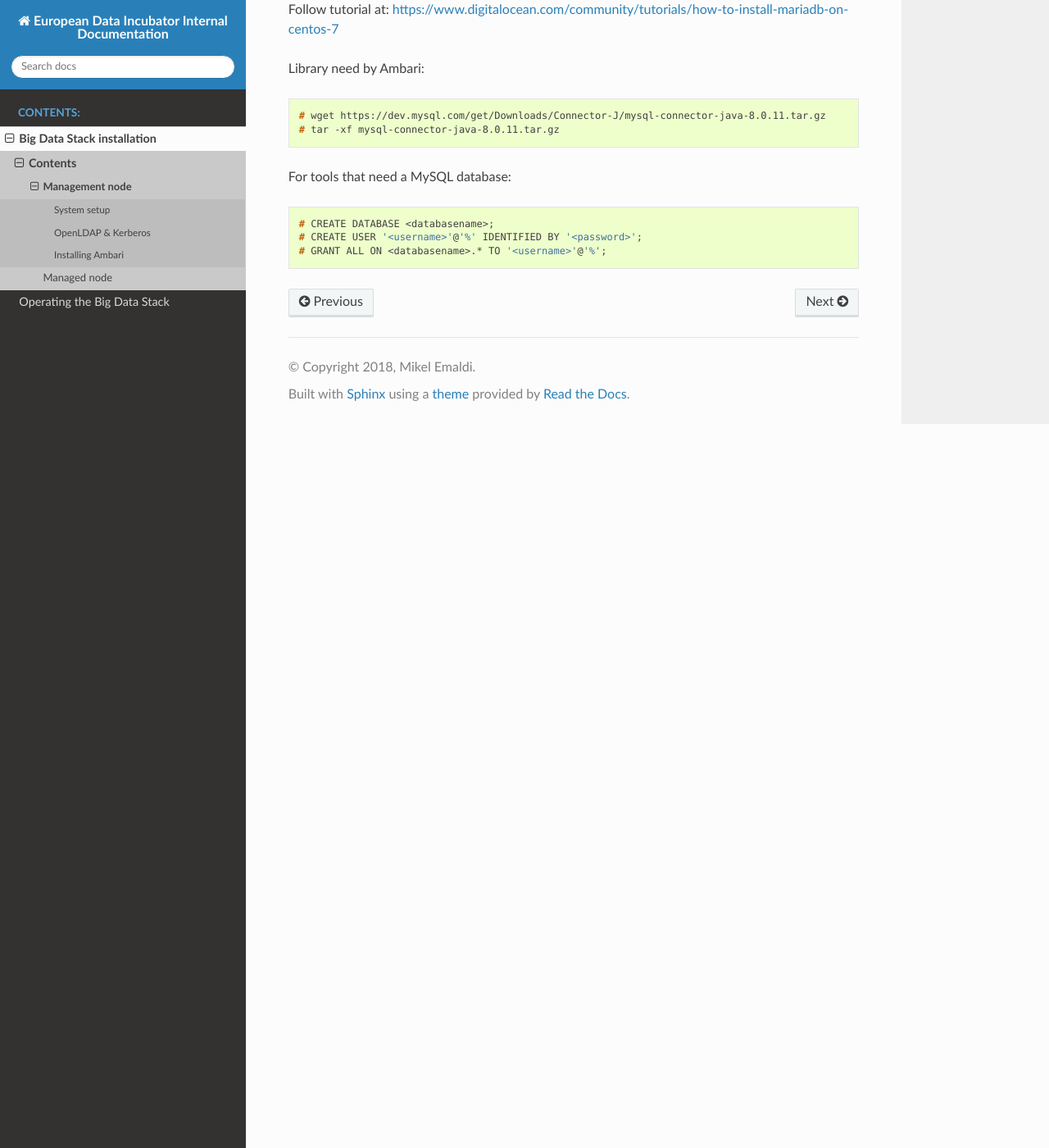
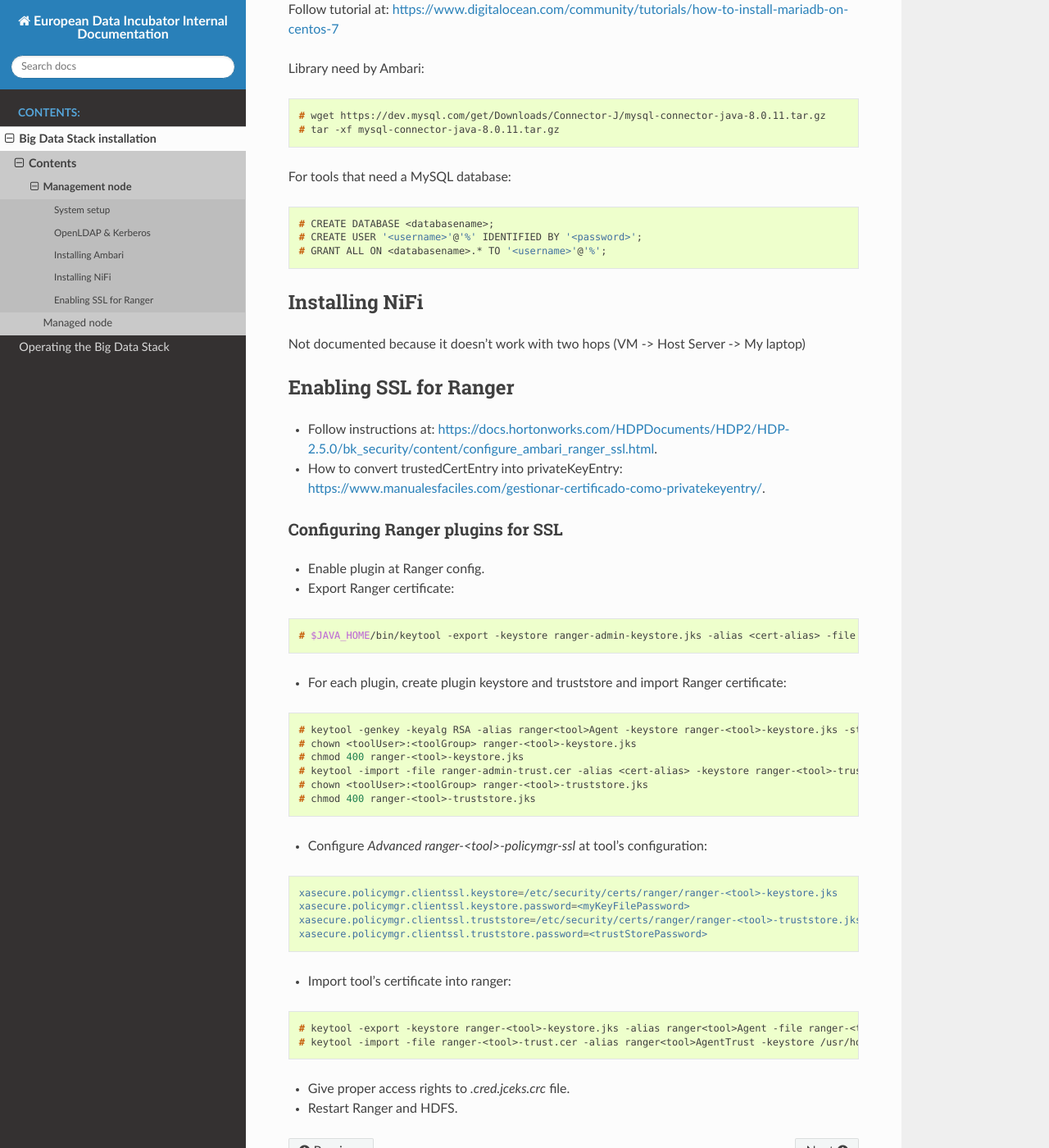
Before and after one commit to edincubator/stack-operations, a Sphinx documentation site: the page built from doc/source/installation/management.rst, in a window 1280 px wide and 1400 px high, scrolled down 4919 px. Shown: the whole window at 82% size. Built offline with Sphinx 7.4.7 and the Read the Docs theme 2.0.0, drawn with Linux system fonts in a browser that asks for light colours.

Commit message:
Explaining how to install Ranger

```diff
--- a/doc/source/installation/management.rst
+++ b/doc/source/installation/management.rst
@@ -271,3 +271,61 @@
   # CREATE DATABASE <databasename>;
   # CREATE USER '<username>'@'%' IDENTIFIED BY '<password>';
   # GRANT ALL ON <databasename>.* TO '<username>'@'%';
+
+
+
+Installing NiFi
+---------------
+
+Not documented because it doesn't work with two hops (VM -> Host Server -> My laptop)
+
+
+Enabling SSL for Ranger
+-----------------------
+
+* Follow instructions at: https://docs.hortonworks.com/HDPDocuments/HDP2/HDP-2.5.0/bk_security/content/configure_ambari_ranger_ssl.html.
+* How to convert trustedCertEntry into privateKeyEntry: https://www.manualesfaciles.com/gestionar-certificado-como-privatekeyentry/.
+
+
+Configuring Ranger plugins for SSL
+..................................
+
+* Enable plugin at Ranger config.
+* Export Ranger certificate:
+
+.. code-block:: console
+
+ # $JAVA_HOME/bin/keytool -export -keystore ranger-admin-keystore.jks -alias <cert-alias> -file /etc/security/certs/ranger/ranger-admin-trust.cer
+
+* For each plugin, create plugin keystore and truststore and import Ranger certificate:
+
+.. code-block:: console
+
+  # keytool -genkey -keyalg RSA -alias ranger<tool>Agent -keystore ranger-<tool>-keystore.jks -storepass <myKeyFilePassword> -validity 360 -keysize 2048
+  # chown <toolUser>:<toolGroup> ranger-<tool>-keystore.jks
+  # chmod 400 ranger-<tool>-keystore.jks
+  # keytool -import -file ranger-admin-trust.cer -alias <cert-alias> -keystore ranger-<tool>-truststore.jks -storepass <trustStorePassword>
+  # chown <toolUser>:<toolGroup> ranger-<tool>-truststore.jks
+  # chmod 400 ranger-<tool>-truststore.jks
+
+
+* Configure `Advanced ranger-<tool>-policymgr-ssl` at tool's configuration:
+
+.. code-block:: properties
+
+  xasecure.policymgr.clientssl.keystore=/etc/security/certs/ranger/ranger-<tool>-keystore.jks
+  xasecure.policymgr.clientssl.keystore.password=<myKeyFilePassword>
+  xasecure.policymgr.clientssl.truststore=/etc/security/certs/ranger/ranger-<tool>-truststore.jks
+  xasecure.policymgr.clientssl.truststore.password=<trustStorePassword>
+
+* Import tool's certificate into ranger:
+
+.. code-block:: console
+
+  # keytool -export -keystore ranger-<tool>-keystore.jks -alias ranger<tool>Agent -file ranger-<tool>-trust.cer
+  # keytool -import -file ranger-<tool>-trust.cer -alias ranger<tool>AgentTrust -keystore /usr/hdp/current/ranger-admin/conf/ranger-admin-keystore.jks
+
+
+* Give proper access rights to `.cred.jceks.crc` file.
+
+* Restart Ranger and HDFS.
```
